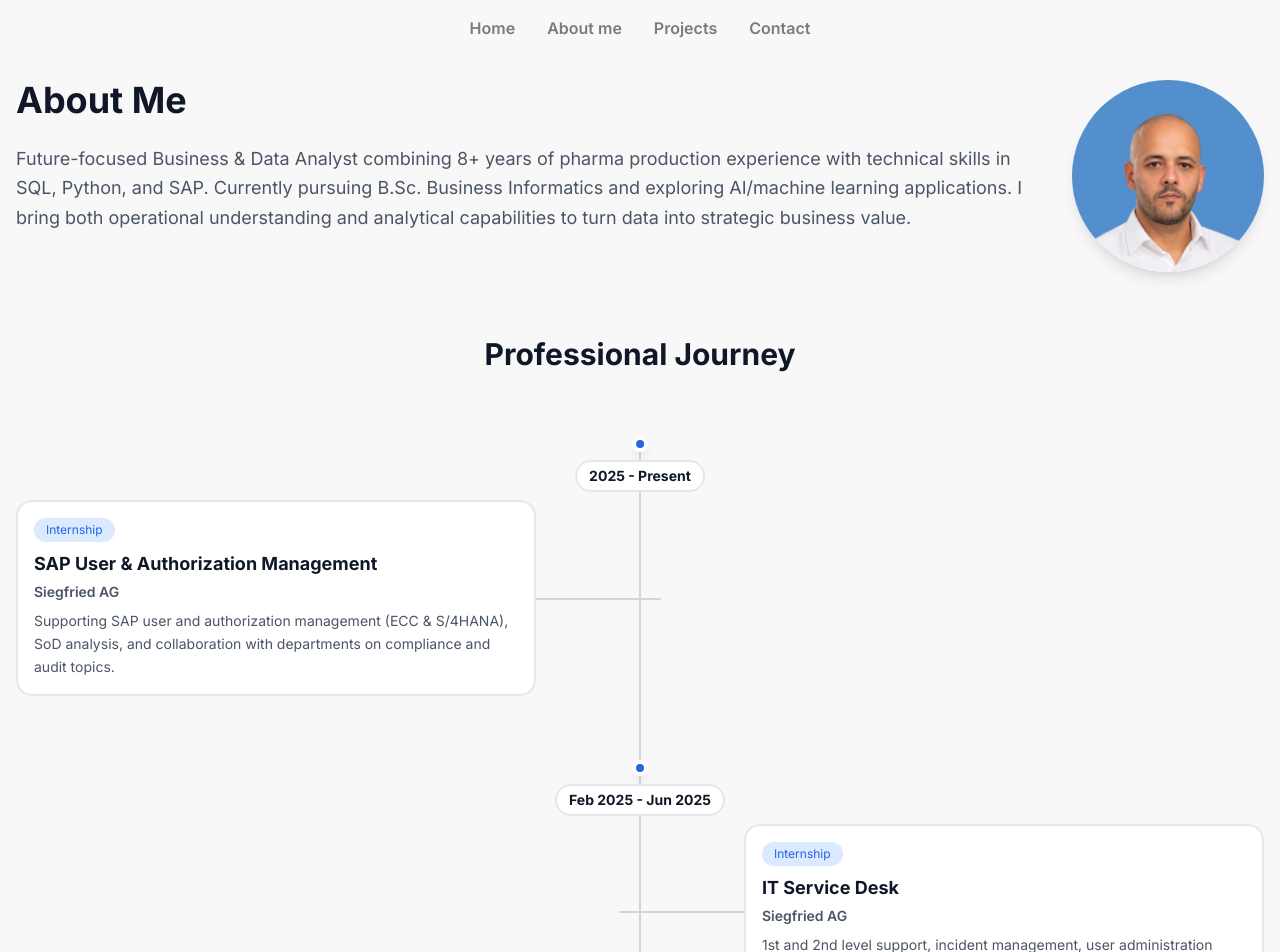
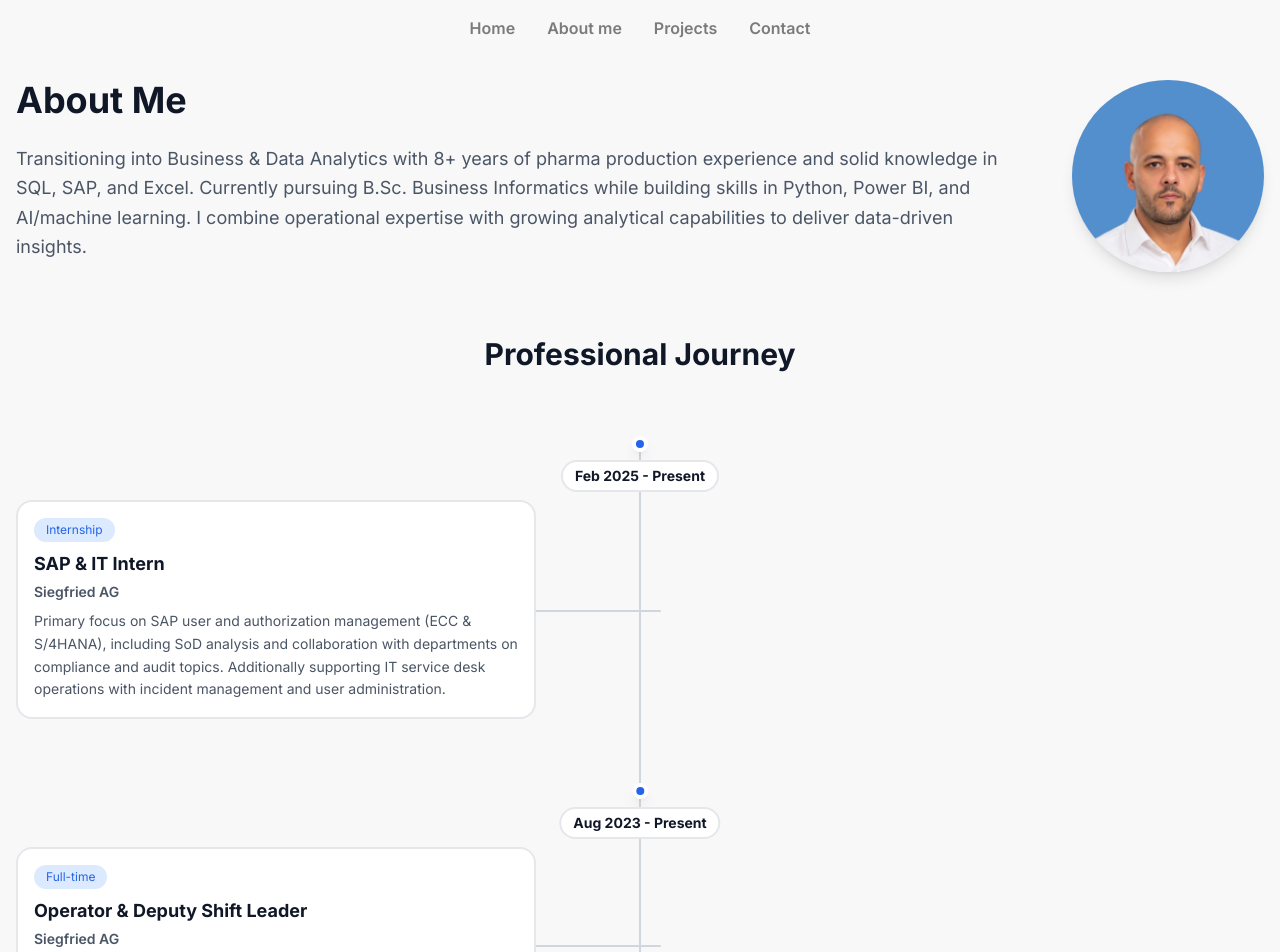
Before and after one commit to Nabil889/portfoliowebsite, a React app: page /about in a window 1280 px wide. Shown: the top 952 px of the page. Built offline with nearby package versions, Linux system fonts and the light colour scheme; the HTML template or start-up script is replaced by a standard one.

Commit message:
update About.tsx

```diff
--- a/src/pages/About.tsx
+++ b/src/pages/About.tsx
@@ -1,20 +1,12 @@
 const About = () => {
   const timeline = [
     {
-      year: "2025 - Present",
-      title: "SAP User & Authorization Management",
+      year: "Feb 2025 - Present",
+      title: "SAP & IT Intern",
       company: "Siegfried AG",
       type: "Internship",
-      description: "Supporting SAP user and authorization management (ECC & S/4HANA), SoD analysis, and collaboration with departments on compliance and audit topics.",
+      description: "Primary focus on SAP user and authorization management (ECC & S/4HANA), including SoD analysis and collaboration with departments on compliance and audit topics. Additionally supporting IT service desk operations with incident management and user administration.",
       side: "left"
-    },
-    {
-      year: "Feb 2025 - Jun 2025",
-      title: "IT Service Desk",
-      company: "Siegfried AG",
-      type: "Internship",
-      description: "1st and 2nd level support, incident management, user administration including onboarding/offboarding in Active Directory.",
-      side: "right"
     },
     {
       year: "Aug 2023 - Present",
@@ -77,11 +69,11 @@ const About = () => {
         <div className="flex-1">
           <h1 className="text-3xl md:text-4xl font-bold text-gray-900 mb-6">About Me</h1>
           <p className="text-base md:text-lg text-gray-600 leading-relaxed">
-            Future-focused Business & Data Analyst combining 8+ years of pharma production
-            experience with technical skills in SQL, Python, and SAP. Currently pursuing B.Sc.
-            Business Informatics and exploring AI/machine learning applications. I bring both
-            operational understanding and analytical capabilities to turn data into strategic
-            business value.
+            Transitioning into Business & Data Analytics with 8+ years of pharma production
+            experience and solid knowledge in SQL, SAP, and Excel. Currently pursuing B.Sc.
+            Business Informatics while building skills in Python, Power BI, and AI/machine
+            learning. I combine operational expertise with growing analytical capabilities
+            to deliver data-driven insights.
           </p>
         </div>
         <div className="flex-shrink-0">
```
